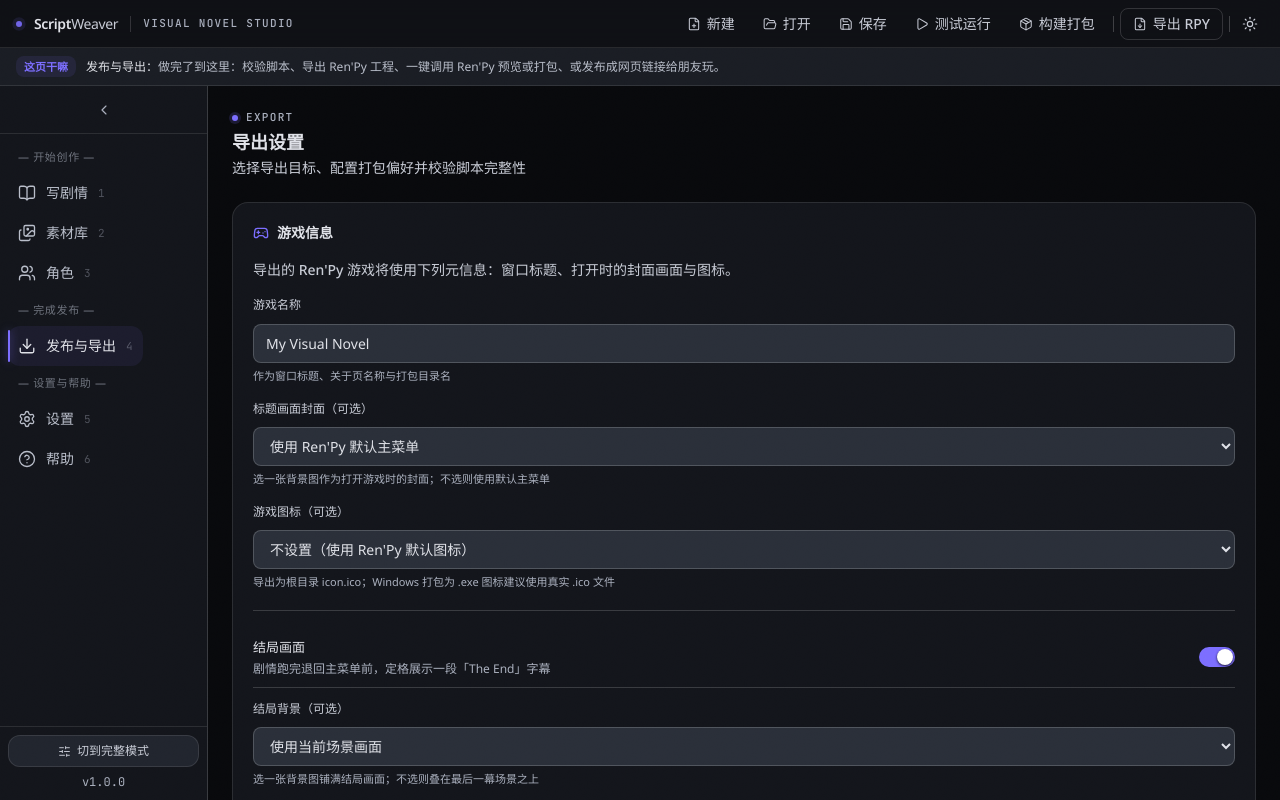
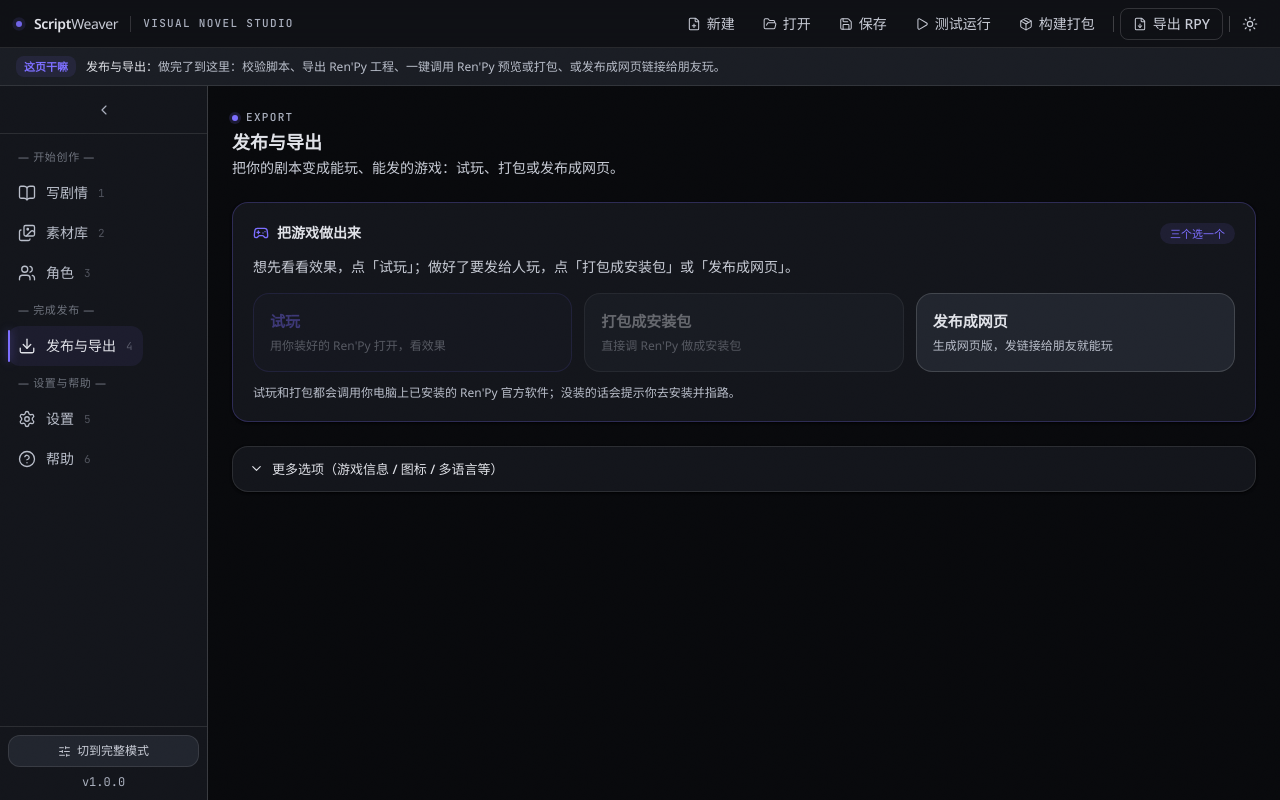
Before and after one commit to SiOuTvT/ScriptWeaver, a React (Vite) app: page / in a window 1280 px wide. Both pictures are taken after a click on the button "构建打包". Built offline with nearby package versions, Linux system fonts and the light colour scheme.

Commit message:
Update ExportSettings.tsx

```diff
--- a/src/components/layout/ExportSettings.tsx
+++ b/src/components/layout/ExportSettings.tsx
@@ -1,5 +1,5 @@
 import { Fragment, useCallback, useEffect, useState, type ReactNode } from 'react'
-import { Monitor, Apple, Smartphone, Globe, Circle, CheckCircle2, XCircle, Loader2, Play, Package, ShieldCheck, RefreshCw, Languages, Gamepad2, SlidersHorizontal, Image, Plus, Trash2 } from 'lucide-react'
+import { Monitor, Apple, Smartphone, Globe, Circle, CheckCircle2, XCircle, Loader2, Play, Package, ShieldCheck, RefreshCw, Languages, Gamepad2, SlidersHorizontal, Image, Plus, Trash2, ChevronDown } from 'lucide-react'
 import { useAppStore } from '@/stores/appStore'
 import { resolveAssetSrc } from '@/utils/assetSrc'
 import type { GalleryItem } from '@/core/types'
@@ -126,6 +126,10 @@ export default function ExportSettings() {
   const [scriptLabel, setScriptLabel] = useState('start')
   const [validationResult, setValidationResult] = useState<{ ok: boolean; message: string } | null>(null)
   const [packageResult, setPackageResult] = useState<{ ok: boolean; message: string } | null>(null)
+
+  // 新手模式：快捷发布区 + 高级选项折叠
+  const simpleMode = useAppStore((s) => s.simpleMode)
+  const [showAdvanced, setShowAdvanced] = useState(false)
 
   // 平台导航选中态
   const [platform, setPlatform] = useState('windows')
@@ -415,9 +419,77 @@ export default function ExportSettings() {
             <span className="signal-dot" />
             <span className="eyebrow">Export</span>
           </div>
-          <h2 className="t-h1 mt-1.5">导出设置</h2>
-          <p className="mt-0.5 t-subtitle">选择导出目标、配置打包偏好并校验脚本完整性</p>
+          <h2 className="t-h1 mt-1.5">发布与导出</h2>
+          {simpleMode ? (
+            <p className="mt-0.5 t-subtitle">把你的剧本变成能玩、能发的游戏：试玩、打包或发布成网页。</p>
+          ) : (
+            <p className="mt-0.5 t-subtitle">选择导出目标、配置打包偏好并校验脚本完整性</p>
+          )}
         </header>
+
+        {/* ============ 新手模式：快捷发布（三个大按钮，其它收进「更多选项」） ============ */}
+        {simpleMode && (
+          <>
+            <section className="mb-6 rounded-xl border border-primary/25 bg-surface p-5 shadow-1">
+              <div className="mb-3 flex items-center gap-2">
+                <Gamepad2 size={16} className="text-primary" />
+                <h3 className="t-title">把游戏做出来</h3>
+                <span className="ml-auto rounded-full bg-primary/10 px-2.5 py-0.5 text-[11px] font-medium text-primary">
+                  三个选一个
+                </span>
+              </div>
+              <p className="mb-4 t-subtitle">
+                想先看看效果，点「试玩」；做好了要发给人玩，点「打包成安装包」或「发布成网页」。
+              </p>
+              <div className="grid grid-cols-1 gap-3 md:grid-cols-3">
+                <button
+                  type="button"
+                  onClick={() => runEngineAction('run')}
+                  disabled={engineBusy || totalLines === 0}
+                  className="flex flex-col items-start gap-1 rounded-xl border border-primary/30 bg-primary/5 px-4 py-4 text-left transition-all hover:border-primary/60 hover:bg-primary/10 disabled:opacity-40"
+                >
+                  <span className="text-[15px] font-semibold text-primary">试玩</span>
+                  <span className="t-micro text-fg-subtle">用你装好的 Ren'Py 打开，看效果</span>
+                </button>
+                <button
+                  type="button"
+                  onClick={() => runEngineAction('build')}
+                  disabled={engineBusy || totalLines === 0}
+                  className="flex flex-col items-start gap-1 rounded-xl border border-edge/15 bg-surface-2 px-4 py-4 text-left transition-all hover:border-primary/40 hover:bg-surface-hover disabled:opacity-40"
+                >
+                  <span className="text-[15px] font-semibold text-fg">打包成安装包</span>
+                  <span className="t-micro text-fg-subtle">直接调 Ren'Py 做成安装包</span>
+                </button>
+                <button
+                  type="button"
+                  onClick={() => { setPlatform('web'); setShowAdvanced(true) }}
+                  className="flex flex-col items-start gap-1 rounded-xl border border-edge/15 bg-surface-2 px-4 py-4 text-left transition-all hover:border-primary/40 hover:bg-surface-hover disabled:opacity-40"
+                >
+                  <span className="text-[15px] font-semibold text-fg">发布成网页</span>
+                  <span className="t-micro text-fg-subtle">生成网页版，发链接给朋友就能玩</span>
+                </button>
+              </div>
+              <p className="mt-3 t-micro text-fg-subtle">
+                试玩和打包都会调用你电脑上已安装的 Ren'Py 官方软件；没装的话会提示你去安装并指路。
+              </p>
+            </section>
+
+            <button
+              type="button"
+              onClick={() => setShowAdvanced((v) => !v)}
+              className="mb-6 flex w-full items-center justify-between rounded-xl border border-edge/10 bg-surface px-4 py-3 text-left shadow-1 transition-colors hover:bg-surface-hover"
+            >
+              <span className="flex items-center gap-2 text-[13px] font-medium text-fg">
+                <ChevronDown size={15} strokeWidth={1.75} className={`transition-transform ${showAdvanced ? 'rotate-180' : ''}`} />
+                {showAdvanced ? '收起高级选项' : '更多选项（游戏信息 / 图标 / 多语言等）'}
+              </span>
+            </button>
+          </>
+        )}
+
+        {/* 新手模式折叠时隐藏高级区；完整模式永远显示 */}
+        <div className={simpleMode && !showAdvanced ? 'hidden' : undefined}>
+        {/* ============ 游戏信息（标题 / 封面 / 图标） ============ */}
 
         {/* ============ 游戏信息（标题 / 封面 / 图标） ============ */}
         <section className="mb-6 rounded-xl border border-edge/10 bg-surface p-5">
@@ -1104,6 +1176,7 @@ export default function ExportSettings() {
             </section>
           </div>
         </div>
+        </div>
       </div>
     </div>
   )
```
